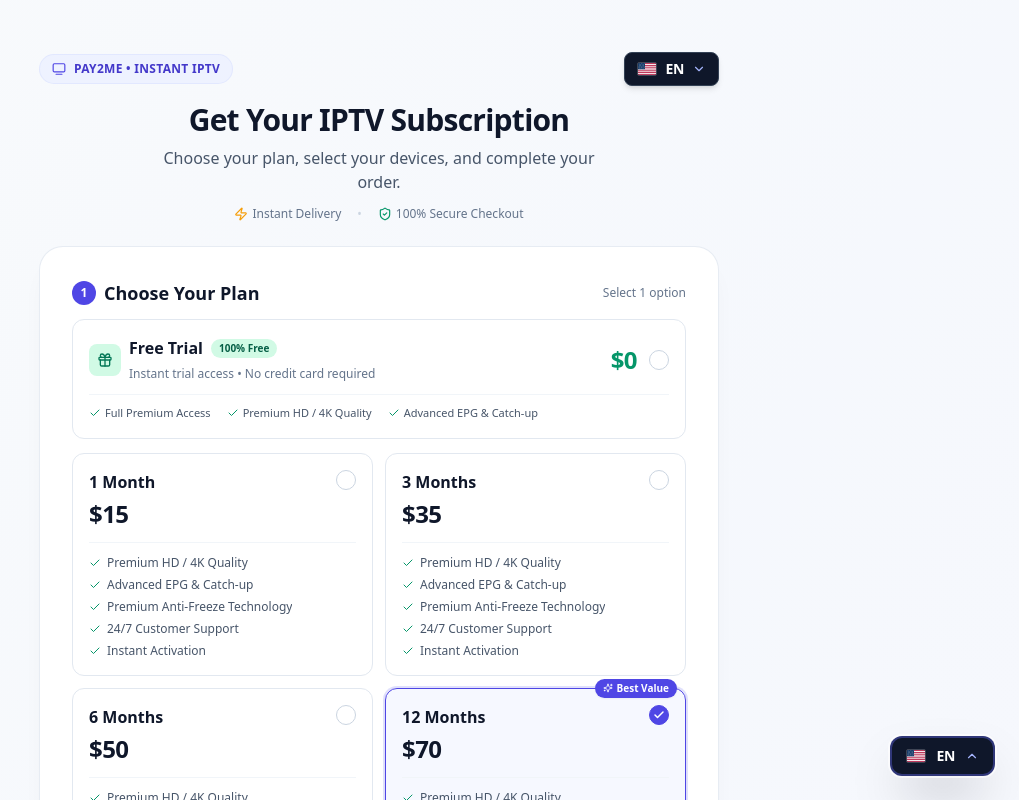
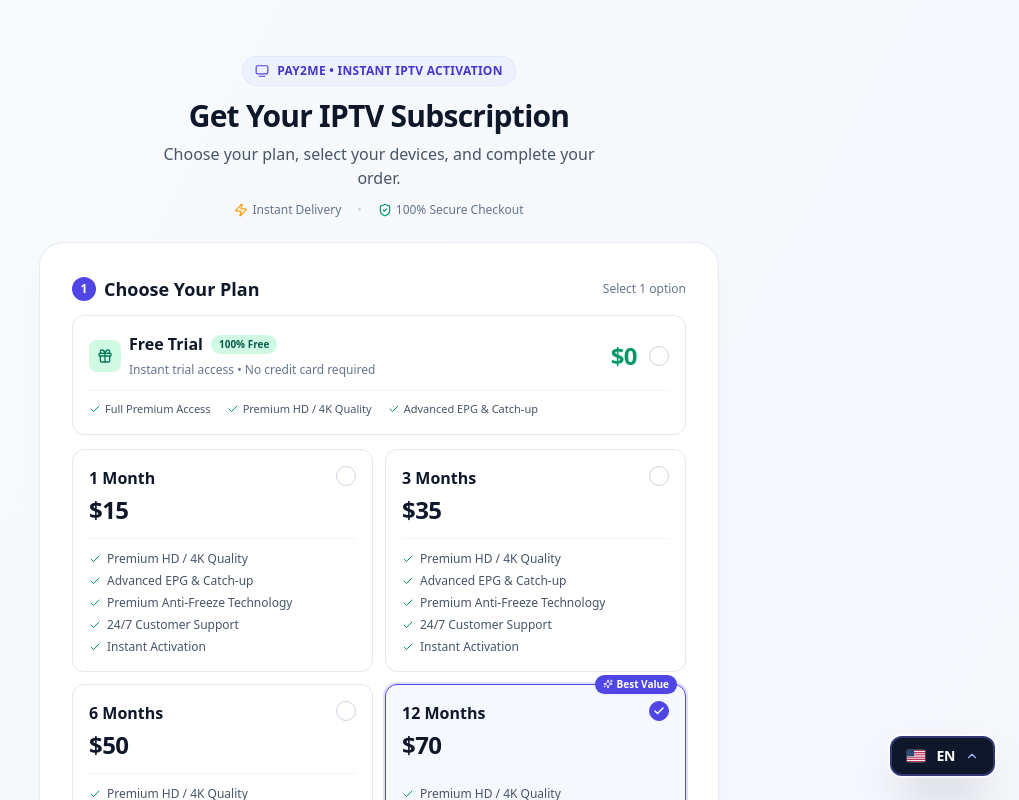
Before and after one commit to AIDATFARES/-pay2me.online, a Next.js app: page / in a window 1280 px wide. Shown: the top 800 px of the page, without its empty margins (261-1280 px from the left). Built offline with nearby package versions, Linux system fonts and the light colour scheme.

Commit message:
Remove top language selector button and keep only the floating bottom button

```diff
--- a/src/components/Header.tsx
+++ b/src/components/Header.tsx
@@ -1,22 +1,17 @@
 import React from 'react';
 import { Tv2, ShieldCheck, Zap } from 'lucide-react';
-import { LanguageSelector } from './LanguageSelector';
 
 export const Header: React.FC = () => {
   return (
-    <header className="pt-1 pb-6">
-      {/* Top Navbar: Brand Badge and Language Selector */}
-      <div className="flex items-center justify-between gap-3 mb-4">
-        <div className="inline-flex items-center gap-2 px-3 py-1.5 rounded-full bg-indigo-50 border border-indigo-100/80 text-indigo-700 text-xs font-semibold tracking-wide uppercase">
-          <Tv2 className="w-3.5 h-3.5 text-indigo-600" />
-          <span>Pay2Me • Instant IPTV</span>
-        </div>
-        <LanguageSelector variant="inline" direction="down" />
+    <header className="text-center pt-2 pb-6">
+      {/* Brand Badge */}
+      <div className="inline-flex items-center gap-2 px-3 py-1.5 rounded-full bg-indigo-50 border border-indigo-100/80 text-indigo-700 text-xs font-semibold tracking-wide uppercase mb-3">
+        <Tv2 className="w-3.5 h-3.5 text-indigo-600" />
+        <span>Pay2Me • Instant IPTV Activation</span>
       </div>
 
-      <div className="text-center">
-        {/* Main Heading H1 */}
-        <h1 className="text-2xl sm:text-3xl font-extrabold text-slate-900 tracking-tight">
+      {/* Main Heading H1 */}
+      <h1 className="text-2xl sm:text-3xl font-extrabold text-slate-900 tracking-tight">
           Get Your IPTV Subscription
         </h1>
 
@@ -35,7 +30,6 @@ export const Header: React.FC = () => {
             <ShieldCheck className="w-3.5 h-3.5 text-emerald-600" /> 100% Secure Checkout
           </span>
         </div>
-      </div>
     </header>
   );
 };
```
